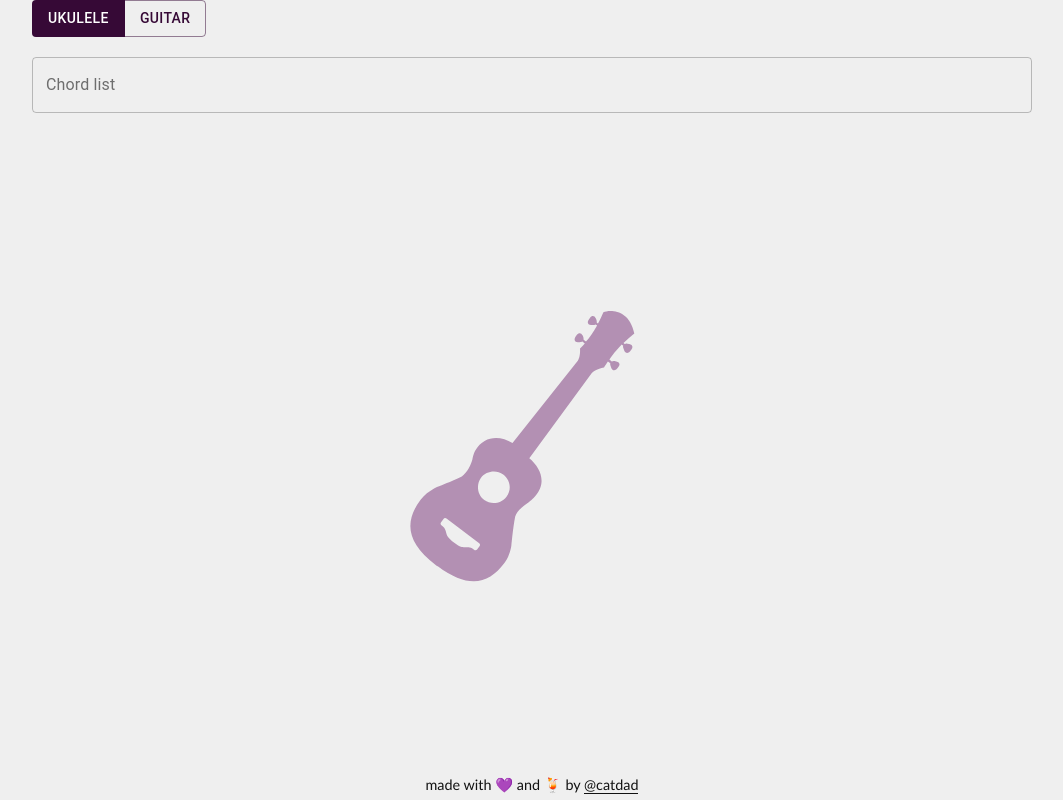
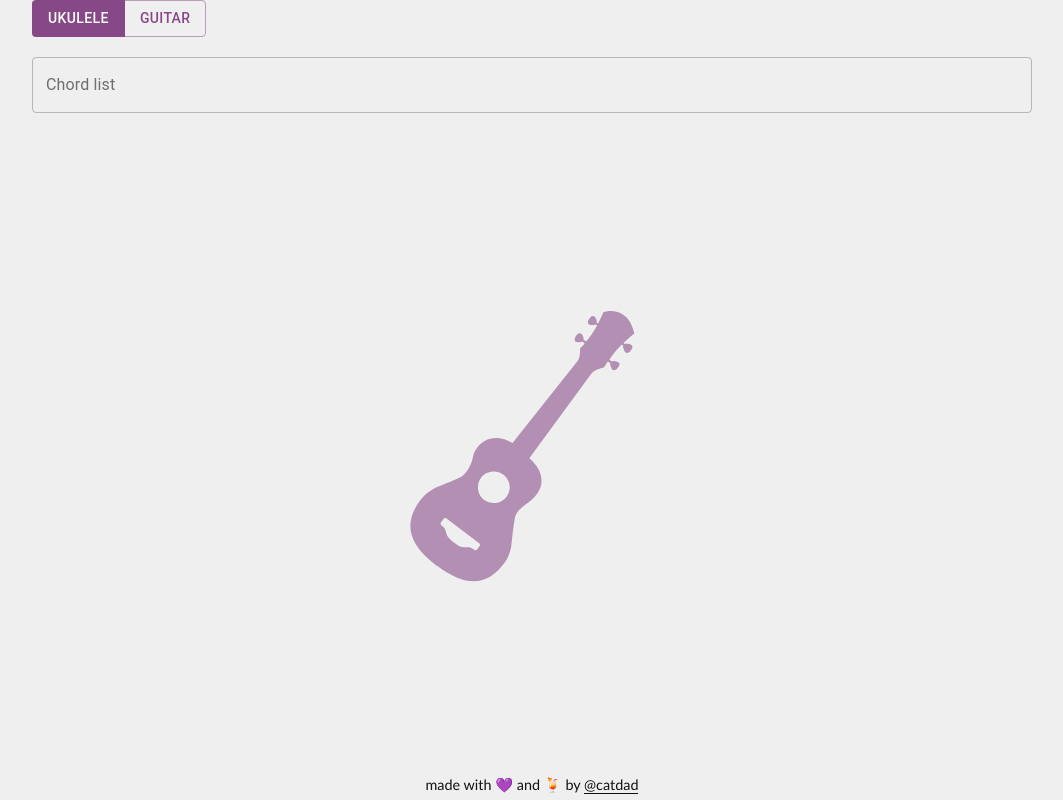
Before and after one commit to catdad/chord-explorer, a React (Vite) app: page / in a window 1280 px wide. Shown: the whole page, without its empty margins (108-1171 px from the left). Built offline with nearby package versions, Linux system fonts and the light colour scheme.

Commit message:
detecting dark mode and changing colors, setting dark theme when user prefers is

```diff
--- a/src/components/Chord/Chord.css
+++ b/src/components/Chord/Chord.css
@@ -3,7 +3,7 @@
   margin: 10px;
 
   --line-color: var(--color-text);
-  --finger-color: var(--secondary);
+  --finger-color: var(--primary);
 }
 
 .chord h1 {
--- a/src/global.css
+++ b/src/global.css
@@ -3,18 +3,24 @@
   --color-off-white : #efefef;
   --color-off-black : #121212;
   --color-purple    : #360936;
+  --color-purple-2  : #864886;
 
   /* Unnamed colors, use these */
   --color-background : var(--color-off-white);
   --color-negative   : var(--color-off-black);
   --color-text       : var(--color-off-black);
+  --color-link       : var(--color-text);
 
-  --color-accent     : var(--color-purple);
-  --color-link       : var(--color-text);
-  --color-light      : #864886;
+  --primary: var(--color-purple-2);
+  --secondary: #808080;
+}
 
-  --primary: var(--color-purple);
-  --secondary: var(--color-light);
+@media (prefers-color-scheme: dark) {
+  :root {
+    --color-background : var(--color-off-black);
+    --color-negative   : var(--color-off-white);
+    --color-text       : var(--color-off-white);
+  }
 }
 
 /* latin-ext */
--- a/src/index.jsx
+++ b/src/index.jsx
@@ -7,12 +7,18 @@ import './global.css';
 
 const style = getComputedStyle(document.documentElement);
 const getVar = (name) => style.getPropertyValue(name).trim();
+const userPrefersDark = window.matchMedia && window.matchMedia('(prefers-color-scheme: dark)').matches;
 
 const theme = createMuiTheme({
   palette: {
+    type: userPrefersDark ? 'dark' : 'light',
     primary: { main: getVar('--primary') },
     secondary: { main: getVar('--secondary') },
-    text: { primary: getVar('--color-text') }
+    text: { primary: getVar('--color-text') },
+    background: {
+      default: getVar('--color-background'),
+      paper: getVar('--color-background')
+    }
   }
 });
 
```
